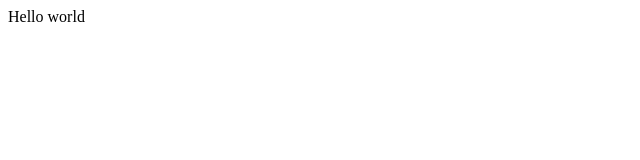
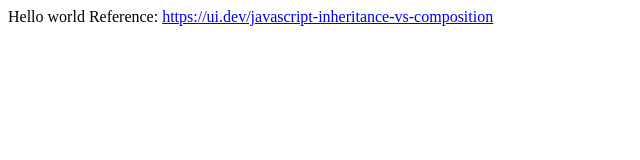
Before and after one commit to triptych/js-composition-example, a plain HTML site: page index.html in a window 1280 px wide. Shown: the whole page, without its empty margins (0-640 px from the left). Drawn offline with Linux system fonts and the light colour scheme.

Commit message:
first commit

```diff
--- a/index.html
+++ b/index.html
@@ -10,6 +10,7 @@
 
 <body>
   Hello world
+  Reference: <a href="https://ui.dev/javascript-inheritance-vs-composition">https://ui.dev/javascript-inheritance-vs-composition</a>
   <script src="script.js"></script>
   <script>
     let foo = new Parent('joe', 23);
```
